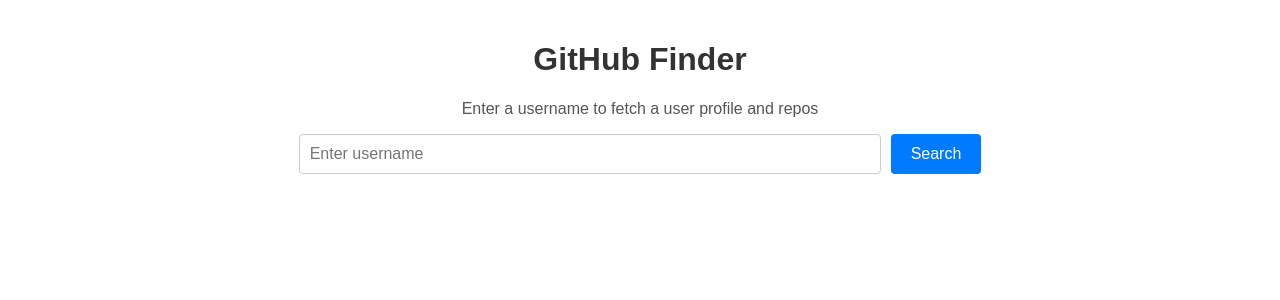
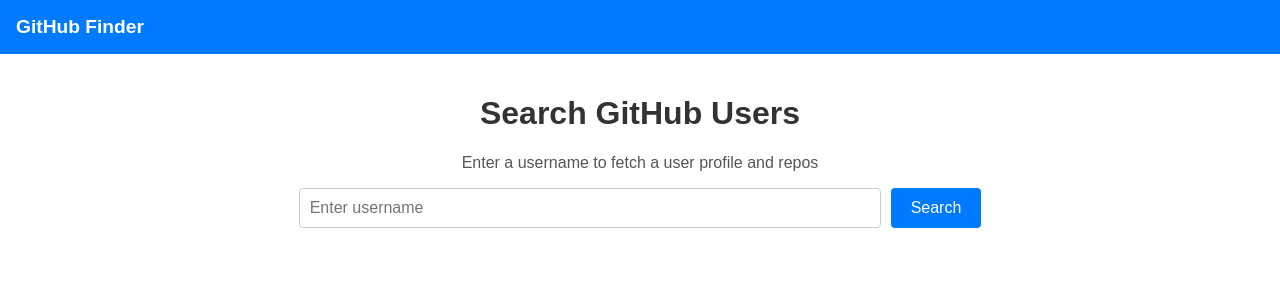
Before and after one commit to diamondgonny/goormthon-1, a React (Create React App) app in the folder lms/mission3-react/: page / in a window 1280 px wide. Shown: the top 300 px of the page. Built offline with nearby package versions, Linux system fonts and the light colour scheme.

Commit message:
feat: Add navbar

```diff
--- a/lms/mission3-react/src/App.css
+++ b/lms/mission3-react/src/App.css
@@ -1,8 +1,23 @@
+* {
+  font-family: sans-serif;
+}
+
+.navbar {
+  background: #007bff;
+  padding: 1rem 1rem;
+  color: white;
+}
+
+.navbar h1 {
+  margin: 0;
+  font-size: 1.2rem;
+  font-weight: 700;
+}
+
 .container {
   max-width: 800px;
   margin: auto;
   padding: 20px;
-  font-family: Arial, sans-serif;
 }
 
 .header {
--- a/lms/mission3-react/src/App.js
+++ b/lms/mission3-react/src/App.js
@@ -25,9 +25,13 @@
   };
 
   return (
+    <>
+      <nav className="navbar">
+        <h1>GitHub Finder</h1>
+      </nav>
       <div className="container">
         <header className="header">
-        <h1>GitHub Finder</h1>
+          <h1>Search GitHub Users</h1>
           <p>Enter a username to fetch a user profile and repos</p>
           <div className="search-bar">
             <input
@@ -87,6 +91,7 @@
           </section>
         )}
       </div>
+    </>
   );
 }
 
```
Lines whose indentation alone changed are shown as unchanged.
